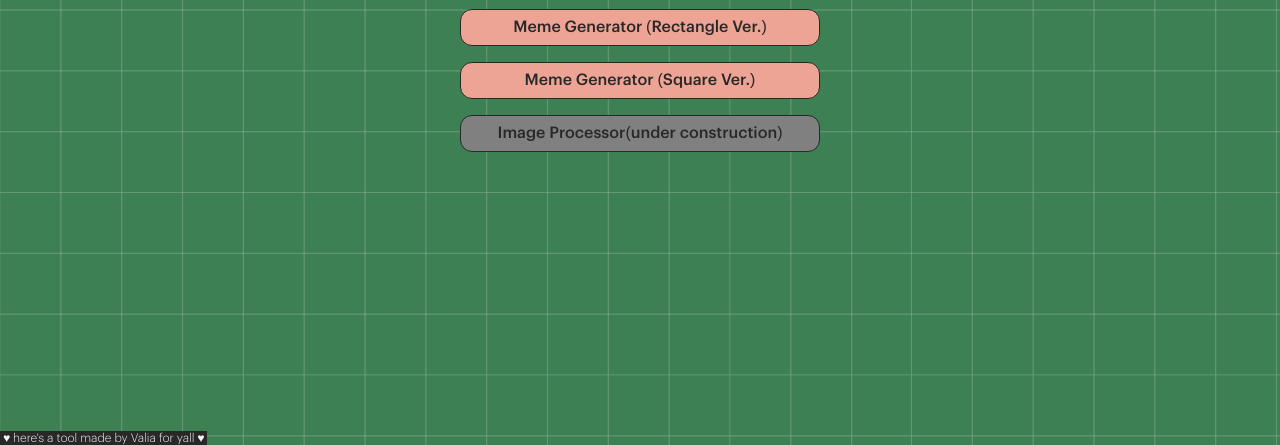
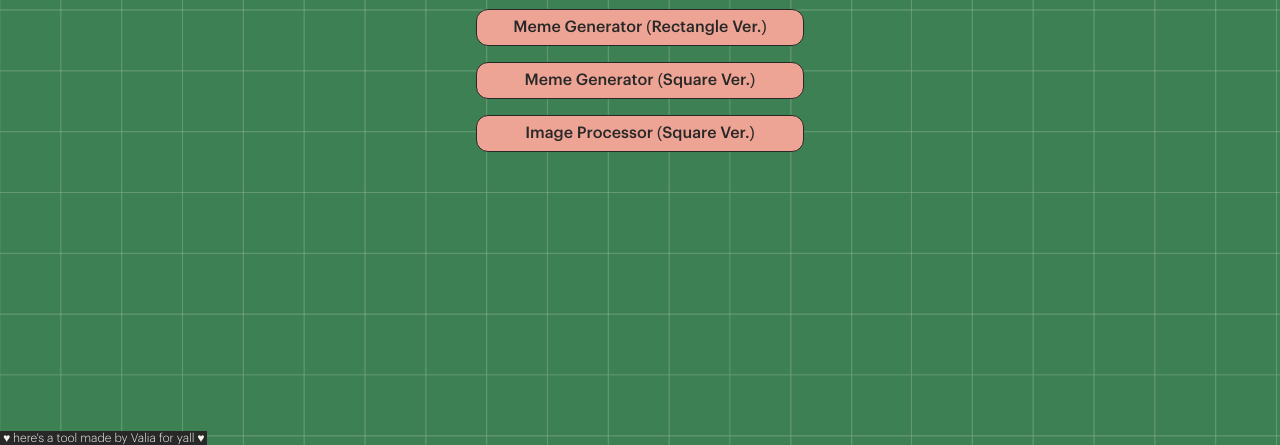
Before and after one commit to va1ia/monthly_image_tools, a plain HTML site: page index.html in a window 1280 px wide. Shown: the part 355-800 px from the top of the page. Drawn offline with Linux system fonts and the light colour scheme.

Commit message:
Update index.html

```diff
--- a/index.html
+++ b/index.html
@@ -17,7 +17,7 @@
         <h1>Menu</h1>
         <a href="meme_rect/meme_rec.html" class="button">Meme Generator (Rectangle Ver.)</a>
         <a href="meme/meme.html" class="button">Meme Generator (Square Ver.)</a>
-        <a href="image/imageframe.html" class="button" style="background-color: grey;">Image Processor(under construction)</a>
+        <a href="image/imageframe.html" class="button">Image Processor (Square Ver.)</a>
     </div>
     <div id="message">
         &nbsp♥ here's a tool made by Valia for yall ♥&nbsp
```
